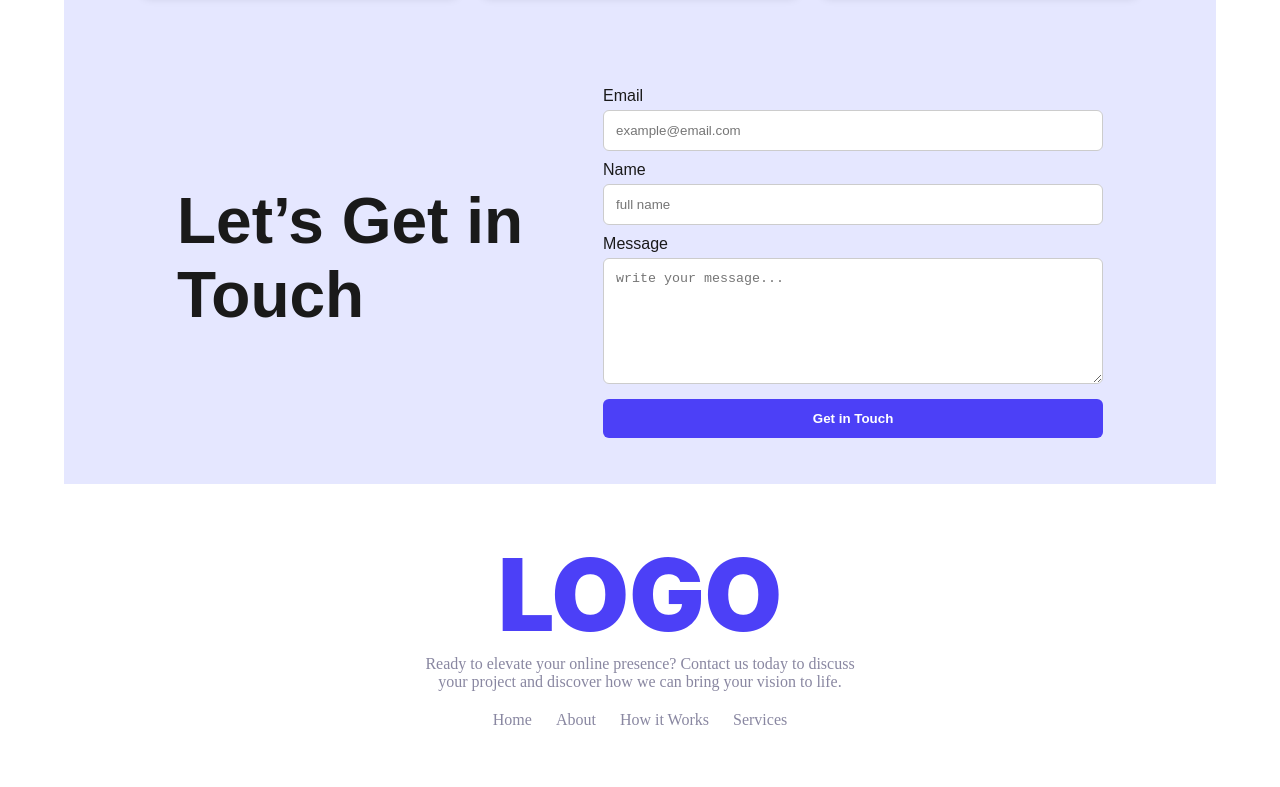
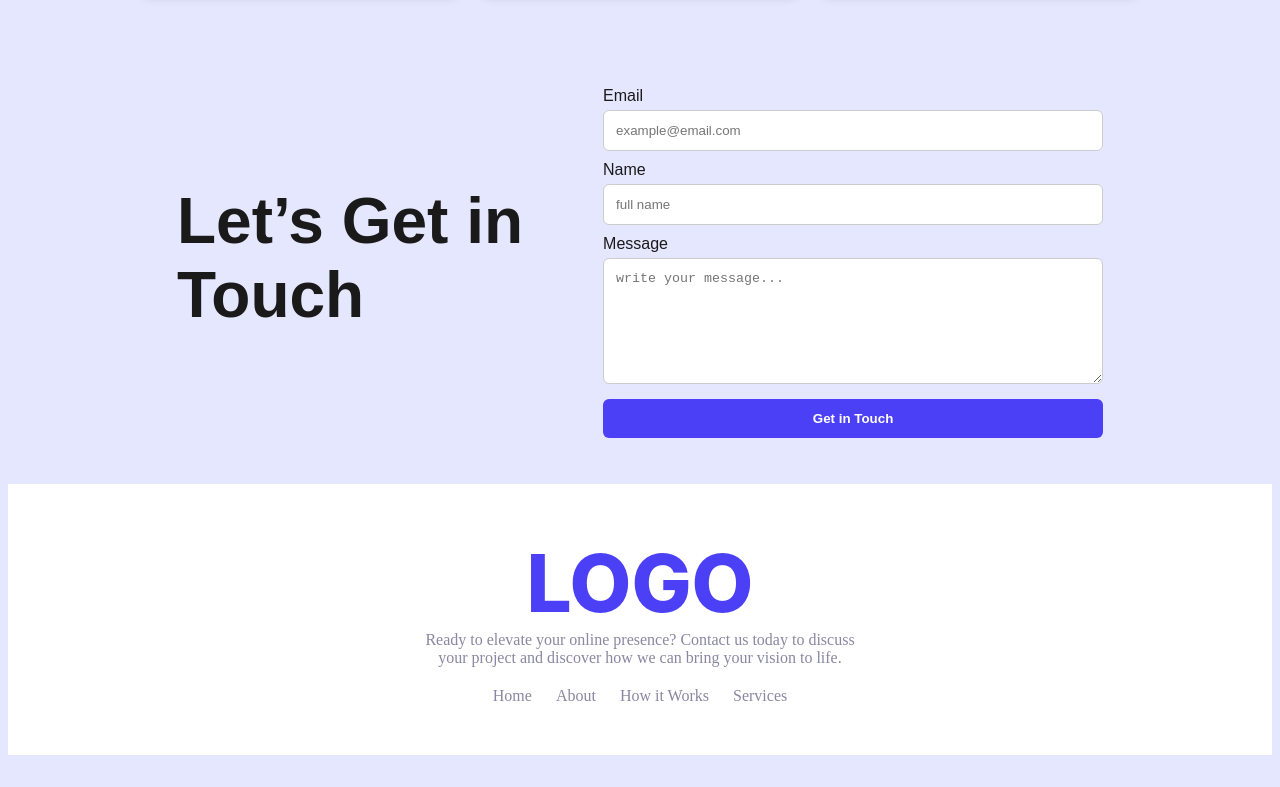
Before and after one commit to knritu/my-assignment, a plain HTML site: page index.html in a window 1280 px wide. Shown: the part 1390-2177 px from the top of the page. After the commit the page ends 2153 px from the top, so only its background shows below. Drawn offline with Linux system fonts and the light colour scheme.

Commit message:
complete all task

```diff
--- a/assignment.css
+++ b/assignment.css
@@ -60,13 +60,17 @@
    display:flex
 
 }
+body{
+  background: #e5e7ff;
+}
  main{
-   background: #e5e7ff;
+
     font-family: Arial, sans-serif;
   padding: 6px;
   color: #1a1a1a;
   max-width: 1140px;
-  margin: auto;
+  margin: 0 auto;
+  width: 100%;
  }
  section {
   padding: 40px 20px;
@@ -100,7 +104,7 @@ img{
 
 .test{
    font-size: 20px;
-color: rgba(37, 36, 50, 0.5);
+  color: #a8a7a7;
 }
 .font{
    font-size: 36px;
@@ -145,9 +149,7 @@ color: rgba(37, 36, 50, 0.5);
 .users{
    text-align: center;
 }
-body{
-  background: white
-}
+
 .say{
       font-size: 28px;
       margin-bottom: 30px;
@@ -230,7 +232,7 @@ contact-section {
   justify-content: center;
   align-items: center;
   gap: 80px;
-  width: 100%;
+
 
 }
 
@@ -294,8 +296,8 @@ footer {
 
 footer h1 {
   color: #4c40f7;
-  font-size: 100px;
-  font-weight: 900;
+  font-size: 80px;
+  font-weight: 800;
   margin:auto;
   font-family: 'Inter', sans-serif;
   }
```
